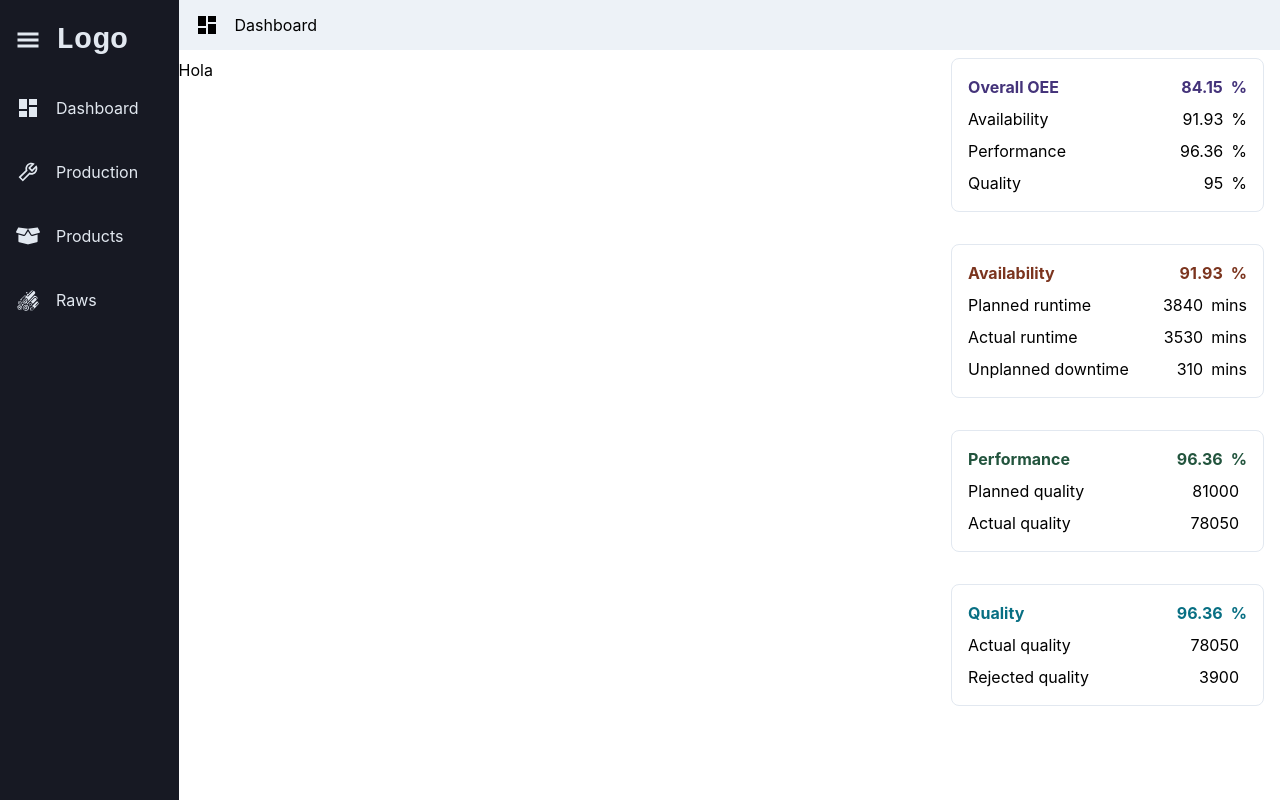
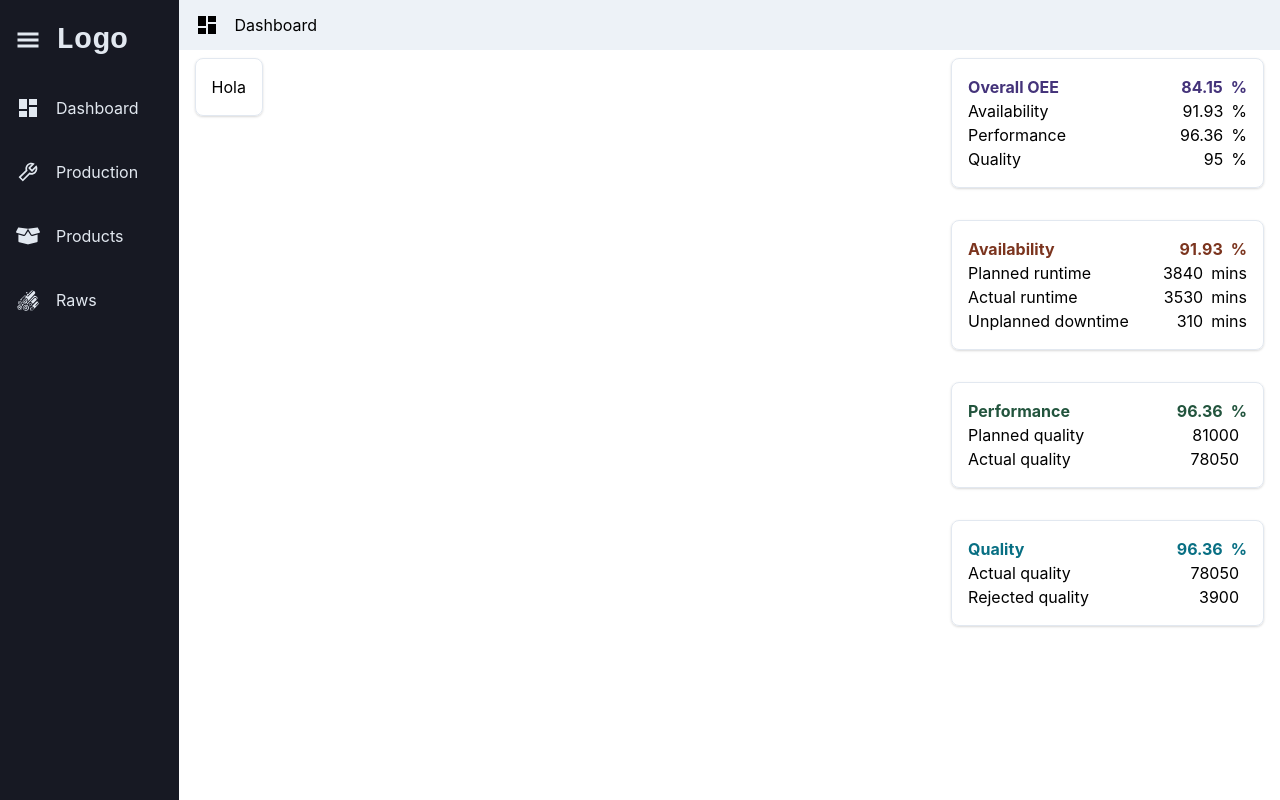
Before and after one commit to takihama/cereal-management-system, a React (Create React App) app: page /dashboard in a window 1280 px wide. Built offline with nearby package versions, Linux system fonts and the light colour scheme.

Commit message:
add: card component

```diff
--- /dev/null
+++ b/src/components/card/Card.tsx
@@ -0,0 +1,14 @@
+import React from 'react';
+import { Box } from '@chakra-ui/react';
+
+type CardProps = {
+  children?: JSX.Element,
+};
+
+export default function Card({ children }: CardProps) {
+  return (
+    <Box maxWidth="md" borderWidth="1px" borderRadius="lg" padding="4" boxShadow="base">
+      {children}
+    </Box>
+  );
+}
--- a/src/components/card/OEECard.tsx
+++ b/src/components/card/OEECard.tsx
@@ -1,5 +1,6 @@
 import React from 'react';
 import { Stack, Text } from '@chakra-ui/react';
+import Card from './Card';
 
 interface CardTitle {
   name: string
@@ -18,12 +19,8 @@ interface OEECardProps {
 }
 export default function OEECard({ title, data, color }: OEECardProps) {
   return (
-    <Stack
-      maxWidth="md"
-      borderWidth="1px"
-      borderRadius="lg"
-      padding="4"
-    >
+    <Card>
+      <>
         <Stack
           direction="row"
           justify="space-between"
@@ -55,6 +52,8 @@ export default function OEECard({ title, data, color }: OEECardProps) {
           </Stack>
         ))
       }
-    </Stack>
+      </>
+
+    </Card>
   );
 }
--- a/src/pages/Dashboard.tsx
+++ b/src/pages/Dashboard.tsx
@@ -3,6 +3,7 @@ import { Stack, Text } from '@chakra-ui/react';
 import { MdDashboard } from 'react-icons/md';
 import Header from '../components/header/Header';
 import OEECard from '../components/card/OEECard';
+import Card from '../components/card/Card';
 
 export default function Dashboard() {
   const oee = {
@@ -89,7 +90,14 @@ export default function Dashboard() {
         justify="space-between"
         width="full"
       >
-        <Text>Hola</Text>
+        <Stack
+          paddingX="4"
+          spacing="8"
+        >
+          <Card>
+            <Text>Hola</Text>
+          </Card>
+        </Stack>
         <Stack
           paddingX="4"
           spacing="8"
```
Also changed, not shown: .eslintrc.json. Lines whose indentation alone changed are shown as unchanged.
